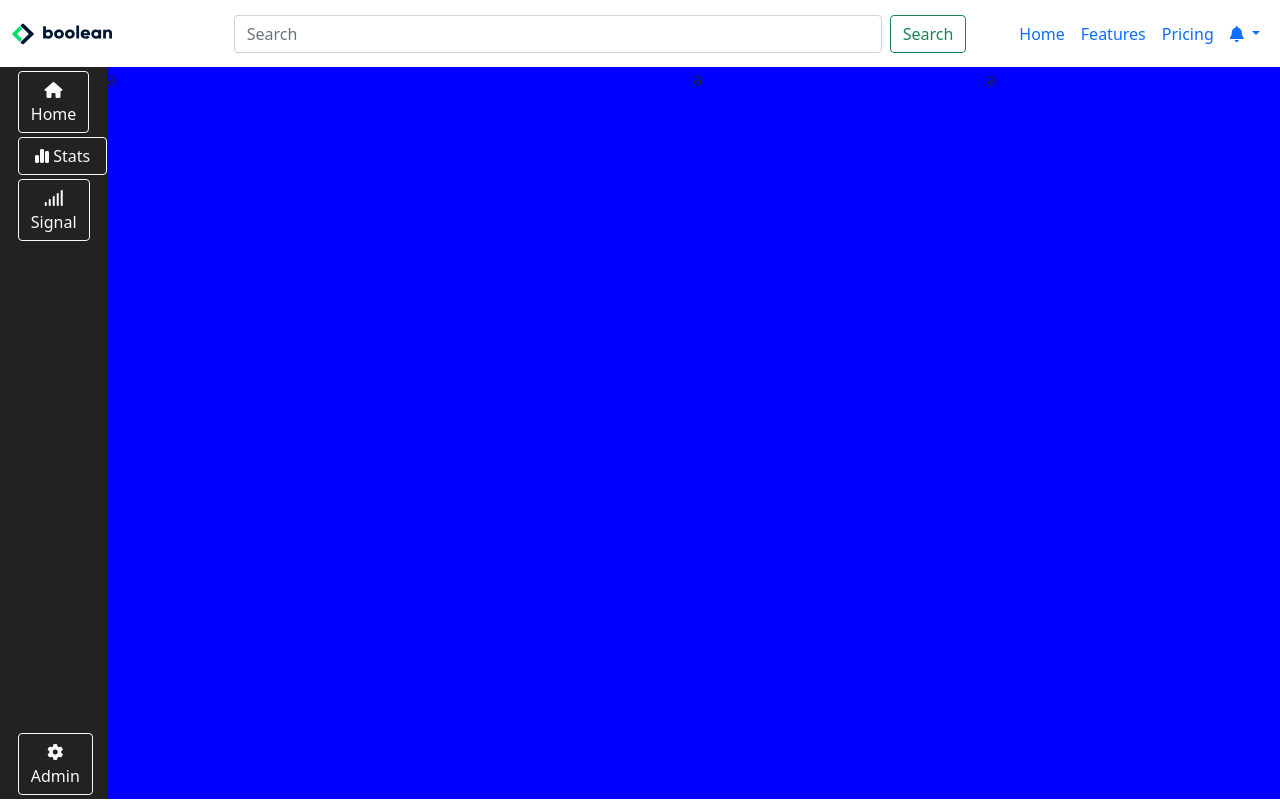
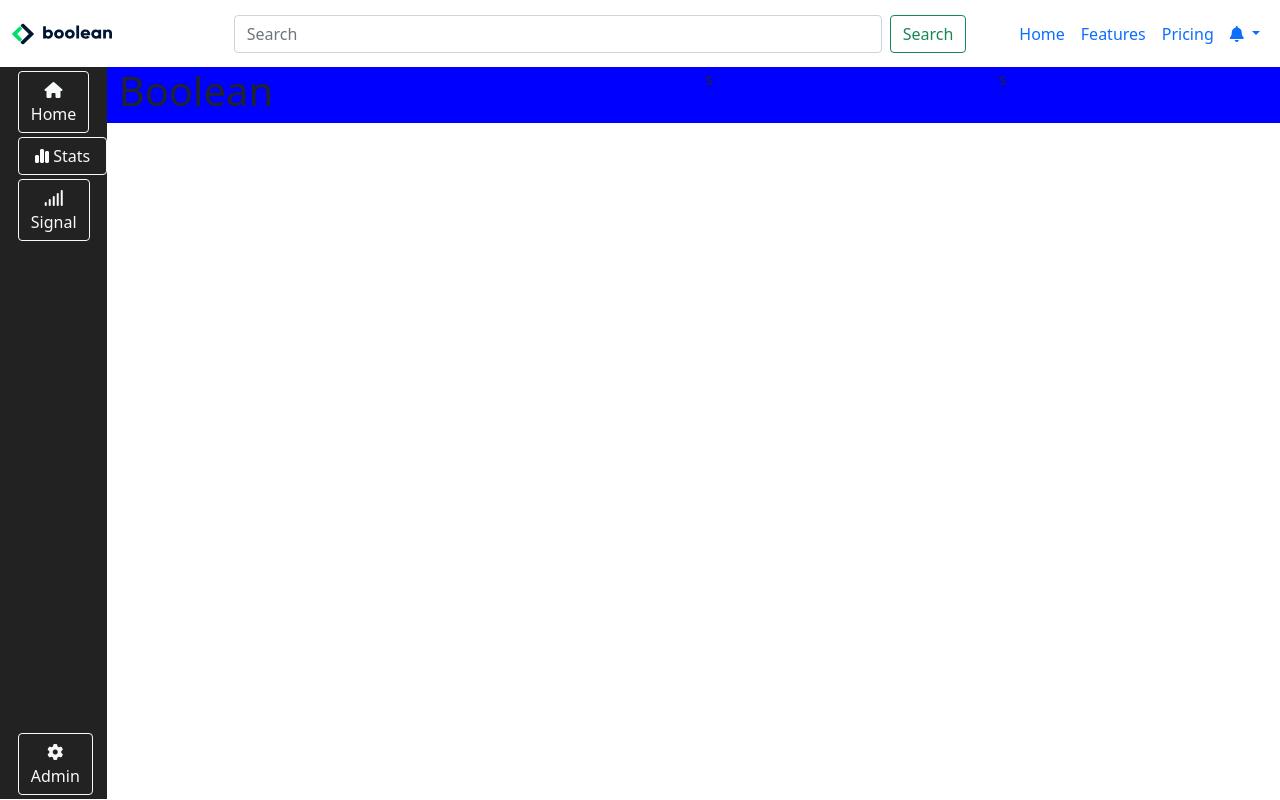
Before and after one commit to davidegiak/html-css-bootstrap-dashboard, a plain HTML site: page index.html in a window 1280 px wide. Drawn offline with nearby package versions, Linux system fonts and the light colour scheme.

Commit message:
inizio main

```diff
--- a/index.html
+++ b/index.html
@@ -73,10 +73,18 @@
                     </a>
                 </div>
             </div>
-            <div class="d-flex col-11 mybg-blue align-self-flex-start">
-                <div class="col-6">a</div>
-                <div class="col-3">a</div>
-                <div class="col-2">a</div>
+            <div class="container-fluid">
+               <div class="row mybg-blue">
+                <div class="col-6">
+                    <div>
+                        <h1>Boolean</h1>
+
+                    </div>
+                    <div></div>
+                </div>
+                <div class="col-3">s </div>
+                <div class="col-3">s</div>
+
             </div>
         </div>
     </main>
```
